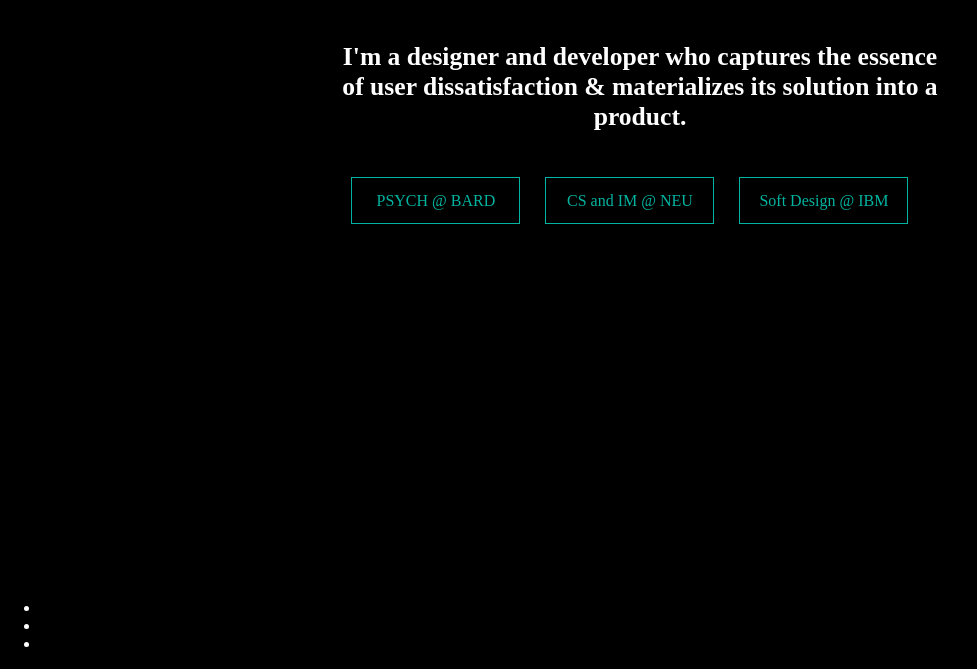
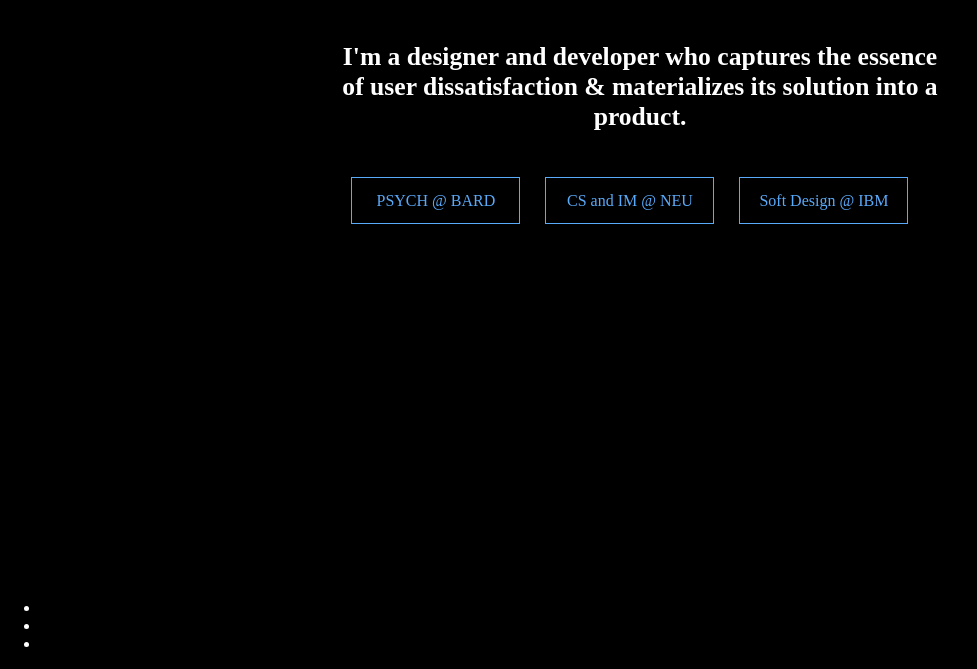
Before and after one commit to dboudro/2015-Portfolio, a plain HTML site: page Index.html in a window 1280 px wide. Shown: the part 236-905 px from the top of the page, without its empty margins (0-977 px from the left). Drawn offline with Linux system fonts and the light colour scheme; a web font is replaced by a local one.

Commit message:
formatting issues README

```diff
--- a/stylesheet.css
+++ b/stylesheet.css
@@ -118,13 +118,13 @@ For easy font-adding
         margin-top: 3vh;
         padding-top: 1.1vw;
         padding-bottom: 1vw;
-        color: #00B4A0;
-        border: 1.5px solid #00B4A0;
+        color:  #5AAAFA;
+        border: 1.5px solid  #5AAAFA;
         border-radius: 0px;
 
     }
     .where-list li:hover {
-        background-color: #00B4A0;
+        background-color:  #5AAAFA;
         color: white;
         cursor: pointer;
     }
```
Also changed, not shown: Index.html (line endings or trailing spaces), 1 other file.
